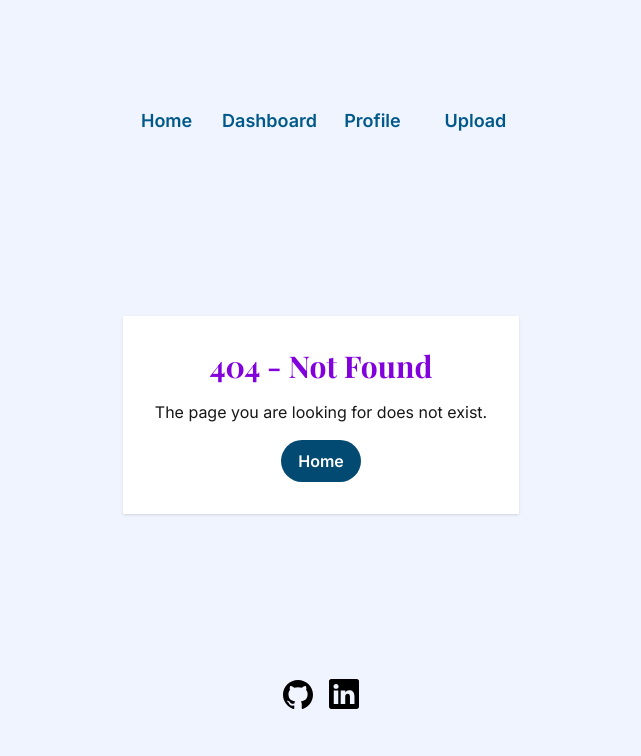
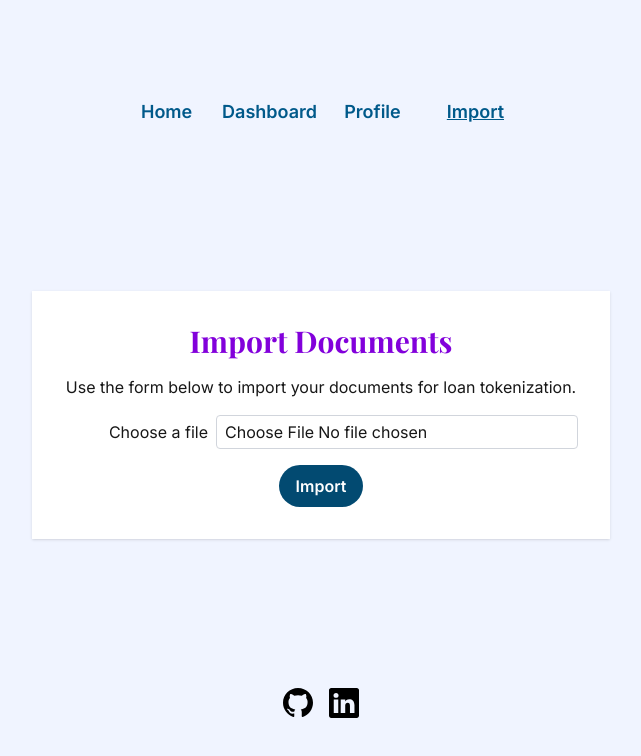
Before and after one commit to kizuyoko/loan-tokenization-dashboard, a Next.js app: page /import in a window 1280 px wide. Before the commit this address had no page. Shown: the top 756 px of the page, without its empty margins (319-960 px from the left). Built offline with nearby package versions, Linux system fonts and the light colour scheme.

Commit message:
Import, instead of Upload

```diff
--- a/src/app/constants/site.ts
+++ b/src/app/constants/site.ts
@@ -3,6 +3,6 @@ export const siteConfig = {
     { name: "Home", href: "/" },
     { name: "Dashboard", href: "/dashboard" },
     { name: "Profile", href: "/profile" },
-    { name: "Upload", href: "/upload" },
+    { name: "Import", href: "/import" },
   ],
 };
--- /dev/null
+++ b/src/app/import/page.tsx
@@ -0,0 +1,17 @@
+import { Metadata } from "next";
+import { ImportForm } from "@/components/ImportForm";
+
+export const metadata: Metadata = {
+  title: "Import Documents",
+  description: "Import your documents for loan tokenization.",
+};
+
+export default function ImportPage() {
+  return (
+    <main className="flex flex-col items-center justify-center gap-4 p-4 shadow sm:p-8">
+      <h1>Import Documents</h1>
+      <p>Use the form below to import your documents for loan tokenization.</p>
+      <ImportForm />
+    </main>
+  );
+}
--- a/src/app/page.tsx
+++ b/src/app/page.tsx
@@ -12,7 +12,7 @@ export default function Home() {
      <div className="flex flex-col justify-center w-full gap-2 sm:items-center sm:flex-row">
         <Button href="/dashboard">Dashboard</Button>
         <Button href="/profile">Profile</Button>
-        <Button href="/upload">Upload</Button>
+        <Button href="/import">Import</Button>
       </div>
     </main>
   );
--- a/src/app/upload/page.tsx
+++ /dev/null
@@ -1,17 +0,0 @@
-import { Metadata } from "next";
-import { UploadForm } from "@/components/UploadForm";
-
-export const metadata: Metadata = {
-  title: "Upload Documents",
-  description: "Upload your documents for loan tokenization.",
-};
-
-export default function UploadPage() {
-  return (
-    <main className="flex flex-col gap-4 items-center justify-center p-4 sm:p-8 shadow">
-      <h1>Upload Documents</h1>
-      <p>Use the form below to upload your documents for loan tokenization.</p>
-      <UploadForm />
-    </main>
-  );
-}
--- a/src/components/UploadForm.tsx
+++ b/src/components/ImportForm.tsx
@@ -3,7 +3,7 @@ import { useState } from "react";
 import { Button } from "@/components/ui/Button";
 import { Input } from "./ui/Input";
 
-export const UploadForm = () => {
+export const ImportForm = () => {
   const [file, setFile] = useState<File | null>(null);
 
   const handleFileChange = (e: React.ChangeEvent<HTMLInputElement>) => {
@@ -14,8 +14,8 @@ export const UploadForm = () => {
   const handleUpload = (e: React.FormEvent) => {
     e.preventDefault();
     if (file) {
-      console.log("Uploading:", file.name);
-      // Handle file upload logic here
+      console.log("Importing:", file.name);
+      // Handle file import logic here
     }
   };
 
@@ -23,7 +23,7 @@ export const UploadForm = () => {
     <form onSubmit={handleUpload} className="flex flex-col items-center gap-4" aria-label="Document upload form">
       <Input type="file" placeholder="Choose a file" accept=".csv" onChange={handleFileChange} />
       {file && <p className="text-lg font-bold text-blue-800">Selected file: {file.name}</p>}
-      <Button type="submit">Upload</Button>
+      <Button type="submit">Import</Button>
     </form>
   );
 };
```
